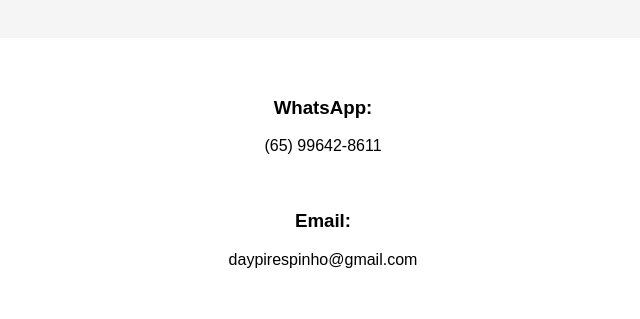
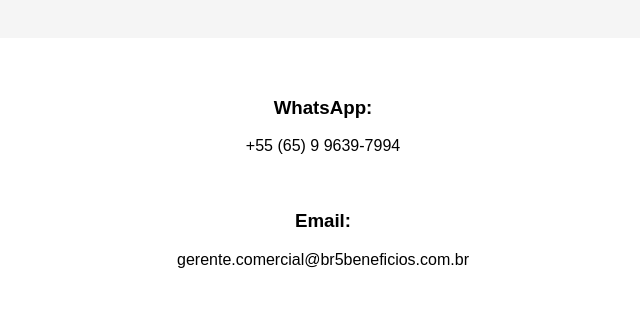
Before and after one commit to daviscatpires/Desconto-Luz, a React (Create React App) app: page / in a window 1280 px wide. Shown: the part 1853-2172 px from the top of the page, without its empty margins (317-957 px from the left). Built offline with nearby package versions, Linux system fonts and the light colour scheme.

Commit message:
Update Footer.js

```diff
--- a/src/Components/Footer/Footer.js
+++ b/src/Components/Footer/Footer.js
@@ -8,11 +8,11 @@
       <div className='contact-info'>
         <div className='contact-item'>
           <h3>WhatsApp:</h3>
-          <p>(65) 99642-8611</p>
+          <p>+55 (65) 9 9639-7994</p>
         </div>
         <div className='contact-item'>
           <h3>Email:</h3>
-          <p>daypirespinho@gmail.com</p>
+          <p>gerente.comercial@br5beneficios.com.br</p>
         </div>
         <div className='contact-item'>
           <h3>Site Oficial:</h3>
```
